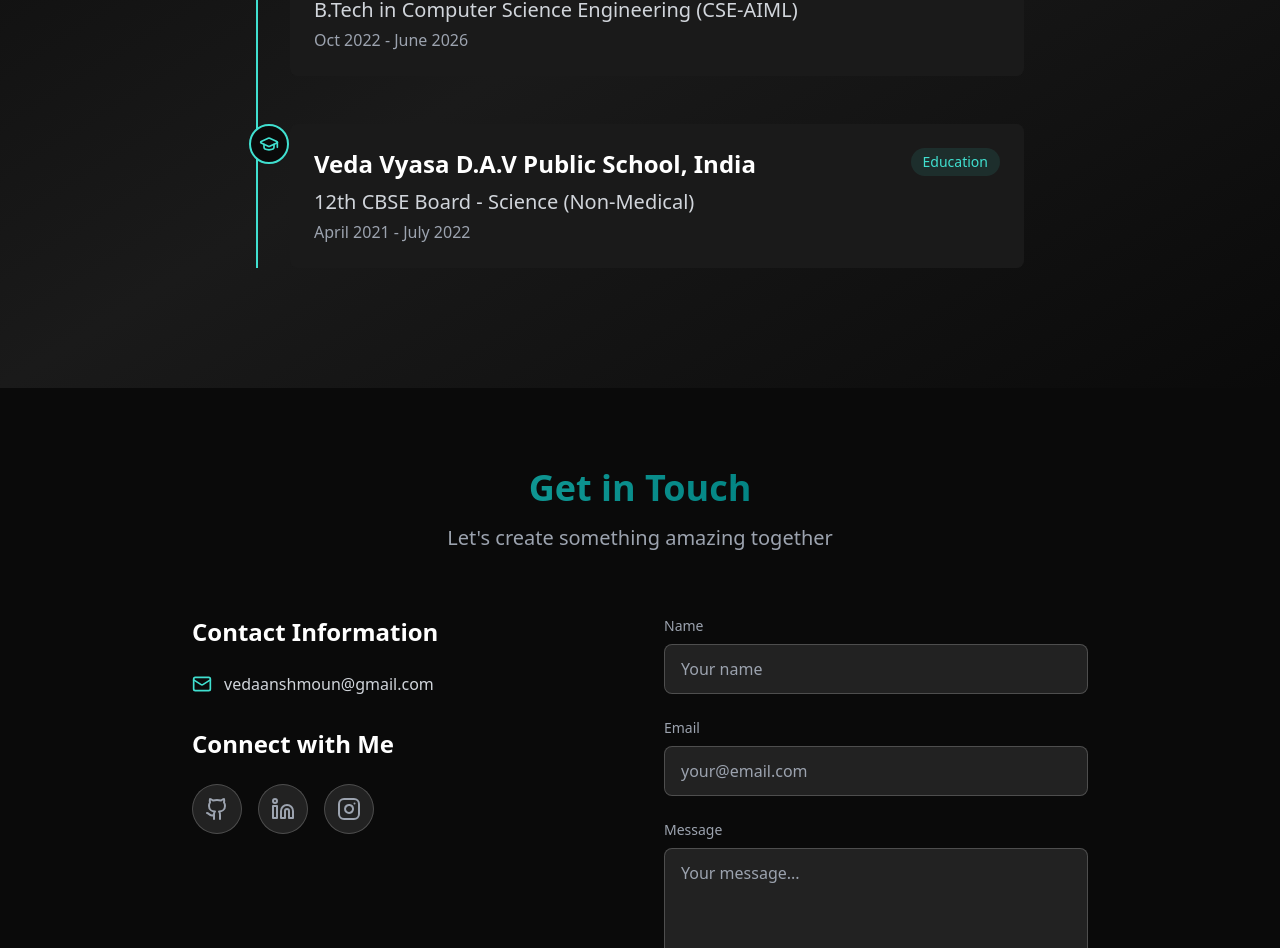
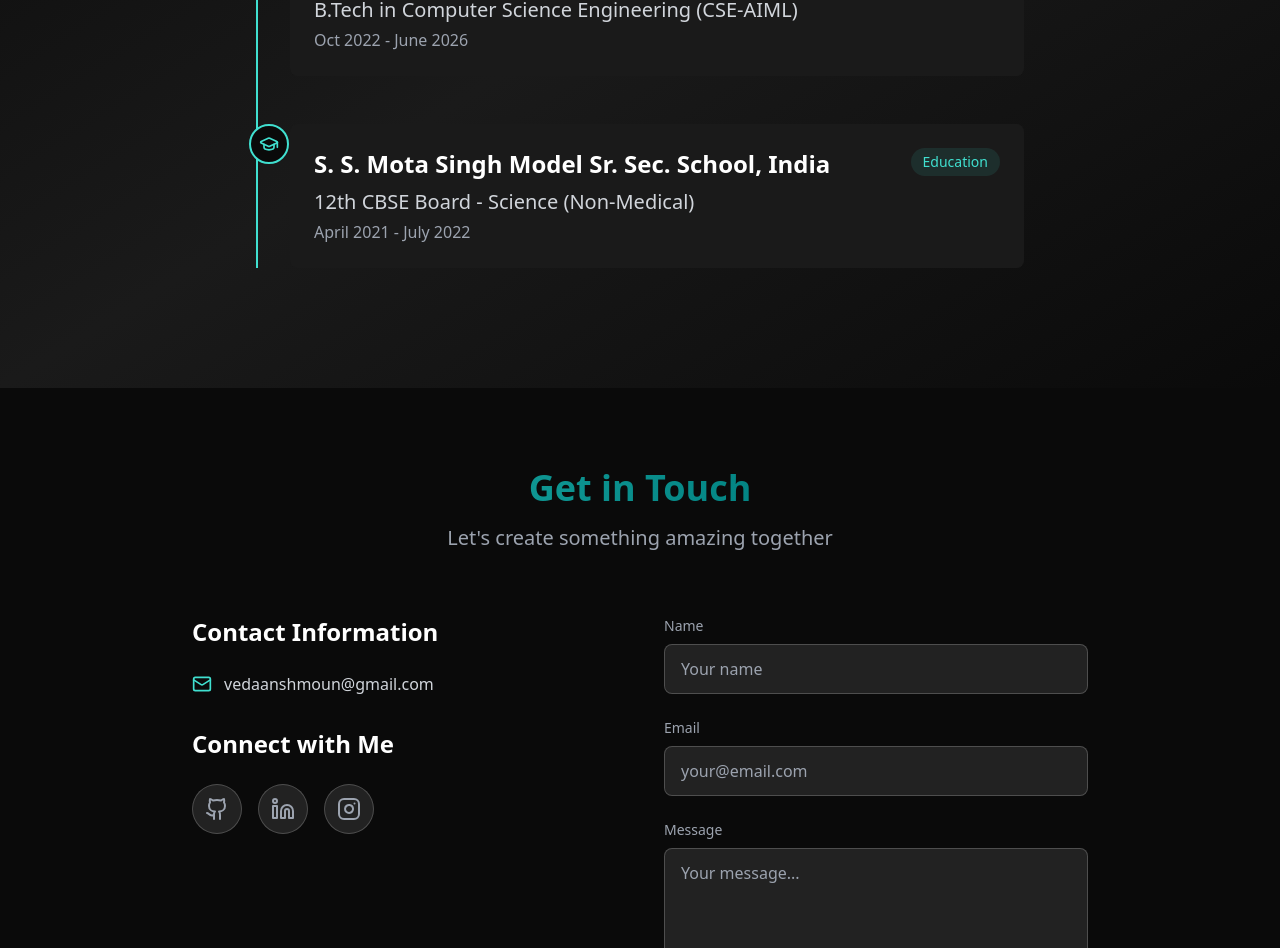
Before and after one commit to vedaanshmoun2004/protfolio-2.0, a React (Vite) app: page / in a window 1280 px wide. Shown: the part 3688-4636 px from the top of the page. Built offline with nearby package versions, Linux system fonts and the light colour scheme.

Commit message:
Update Education.tsx

```diff
--- a/src/components/Education.tsx
+++ b/src/components/Education.tsx
@@ -67,7 +67,7 @@ export default function Education() {
                   <div className="flex items-start justify-between flex-wrap gap-2">
                     <div className="relative">
                       <h3 className="text-2xl font-bold text-white group-hover:text-primary transition-colors duration-300">
-                        Veda Vyasa D.A.V Public School, India
+                        S. S. Mota Singh Model Sr. Sec. School, India
                       </h3>
                     </div>
                     <span className="px-3 py-1 bg-primary/10 text-primary rounded-full text-sm">Education</span>
```
